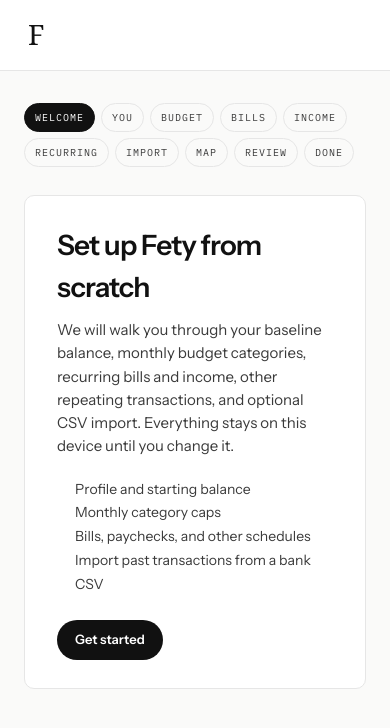
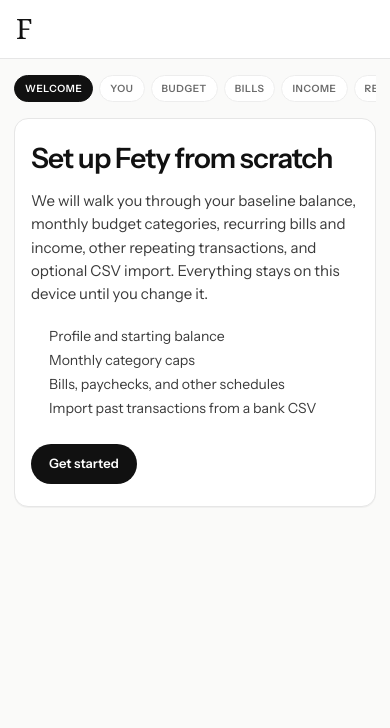
Before and after one commit to brittanyparity/fety, a React (Vite) app: page / in a window 390 px wide. Shown: the top 728 px of the page. Built offline with nearby package versions, Linux system fonts and the light colour scheme; the HTML template or start-up script is replaced by a standard one; a web font is replaced by a local one.

Commit message:
Optimized for mobile

```diff
--- a/src/index.css
+++ b/src/index.css
@@ -615,6 +615,141 @@
   min-width: 0;
 }
 
+/* ─── Setup / onboarding ─────────────────────────────────────────────────── */
+
+.fety-onboarding {
+  min-height: 100dvh;
+  min-height: 100vh;
+  display: flex;
+  flex-direction: column;
+  background: var(--bg);
+  color: var(--ink);
+}
+
+.fety-onboarding-header {
+  flex-shrink: 0;
+  padding: 16px 20px;
+  border-bottom: 1px solid var(--border);
+  background: var(--surface);
+}
+
+.fety-onboarding-scroll {
+  flex: 1;
+  min-height: 0;
+  overflow-y: auto;
+  -webkit-overflow-scrolling: touch;
+}
+
+.fety-onboarding-inner {
+  width: 100%;
+  max-width: 640px;
+  margin: 0 auto;
+  padding: 20px 20px 32px;
+  box-sizing: border-box;
+}
+
+.fety-onboarding-steps {
+  display: flex;
+  flex-wrap: wrap;
+  gap: 6px;
+  margin-bottom: 16px;
+}
+
+.fety-onboarding-step {
+  font-size: 10px;
+  font-weight: 600;
+  letter-spacing: 0.06em;
+  text-transform: uppercase;
+  padding: 5px 10px;
+  border-radius: 99px;
+  border: 1px solid var(--border-soft);
+  background: var(--surface);
+  color: var(--ink-3);
+  white-space: nowrap;
+}
+
+.fety-onboarding-step-active {
+  background: var(--ink);
+  border-color: var(--ink);
+  color: #fff;
+}
+
+.fety-onboarding-step-done {
+  color: var(--ink-2);
+  border-color: var(--border);
+}
+
+.fety-onboarding-card {
+  background: var(--surface);
+  border: 1px solid var(--border);
+  border-radius: 16px;
+  padding: 22px 22px 26px;
+  box-shadow: 0 1px 0 rgba(0, 0, 0, 0.04);
+}
+
+.fety-onboarding-two-col {
+  display: grid;
+  grid-template-columns: 1fr 1fr;
+  gap: 14px;
+}
+
+.fety-onboarding-actions {
+  display: flex;
+  flex-wrap: wrap;
+  gap: 10px;
+  margin-top: 24px;
+}
+
+.fety-onboarding-actions button {
+  min-height: 44px;
+}
+
+.fety-onboarding-schedule-grid {
+  display: grid;
+  grid-template-columns: 1.2fr 100px 1fr auto;
+  gap: 8px;
+  margin-bottom: 10px;
+  align-items: end;
+}
+
+.fety-onboarding-budget-row {
+  display: grid;
+  grid-template-columns: auto 1fr minmax(110px, 130px) auto;
+  gap: 8px;
+  align-items: end;
+}
+
+.fety-onboarding-table-wrap {
+  overflow: auto;
+  -webkit-overflow-scrolling: touch;
+}
+
+.fety-onboarding-table-wrap table {
+  min-width: 560px;
+}
+
+/* ─── Calendar layout hooks ──────────────────────────────────────────────── */
+
+.fety-calendar-root {
+  min-width: 0;
+}
+
+.fety-cal-month-wrap {
+  width: 100%;
+  min-width: 0;
+}
+
+.fety-cal-week-stack {
+  width: 100%;
+}
+
+.fety-cal-year-scroll-wrap {
+  width: 100%;
+  min-width: 0;
+  overflow-x: auto;
+  -webkit-overflow-scrolling: touch;
+}
+
 /* Smaller desktop / tablet: stack compact tiles; full-width as large tiles */
 @media (max-width: 1024px) {
   .fety-widget-row-grid {
@@ -847,6 +982,180 @@
     flex-direction: column !important;
   }
 
+  .fety-calendar-root {
+    width: 100% !important;
+    flex: 1;
+    min-height: 0;
+  }
+
+  .fety-calendar-toolbar {
+    padding: 12px 14px !important;
+    gap: 10px !important;
+    align-items: stretch !important;
+  }
+
+  .fety-calendar-toolbar-title {
+    flex: 1 1 100%;
+    font-size: 14px !important;
+  }
+
+  .fety-calendar-toolbar-spacer {
+    display: none;
+  }
+
+  .fety-calendar-toolbar-views {
+    flex: 1 1 100%;
+    width: 100%;
+    overflow-x: auto;
+    flex-wrap: nowrap !important;
+    scrollbar-width: none;
+    -webkit-overflow-scrolling: touch;
+  }
+
+  .fety-calendar-toolbar-views::-webkit-scrollbar {
+    display: none;
+  }
+
+  .fety-calendar-toolbar-views button {
+    flex-shrink: 0;
+    padding: 6px 12px !important;
+  }
+
+  .fety-calendar-toolbar-nav {
+    flex: 1 1 100%;
+    width: 100%;
+    justify-content: space-between !important;
+  }
+
+  .fety-calendar-main {
+    flex: 1 1 auto;
+    min-height: 0;
+    width: 100%;
+  }
+
+  .fety-calendar-scroll {
+    padding: 12px 14px 16px !important;
+  }
+
+  .fety-calendar-side-panel {
+    width: 100% !important;
+    max-width: none !important;
+    flex: 0 0 auto;
+    max-height: min(52vh, 420px);
+    border-left: none !important;
+    border-top: 1px solid var(--border);
+  }
+
+  .fety-calendar-body[data-cal-view="weekly"] .fety-cal-week-row,
+  .fety-calendar-body[data-cal-view="biweekly"] .fety-cal-week-row {
+    grid-template-columns: 1fr !important;
+  }
+
+  .fety-cal-month-dow {
+    display: none;
+  }
+
+  .fety-cal-month-grid {
+    grid-template-columns: 1fr !important;
+    gap: 8px !important;
+  }
+
+  .fety-cal-month-grid button {
+    min-height: 72px !important;
+  }
+
+  .fety-cal-year-scroll-wrap .fety-cal-year-grid {
+    min-width: 520px;
+  }
+
+  .fety-cal-daily-totals {
+    flex-direction: column !important;
+  }
+
+  .fety-yearly-dow-wrap {
+    padding: 0 10px;
+  }
+
+  .fety-yearly-legend {
+    padding: 10px 14px 12px;
+  }
+
+  .fety-onboarding-header {
+    padding: 14px 16px;
+    padding-top: calc(14px + env(safe-area-inset-top, 0px));
+  }
+
+  .fety-onboarding-inner {
+    padding: 16px 14px calc(24px + env(safe-area-inset-bottom, 0px));
+  }
+
+  .fety-onboarding-card {
+    padding: 18px 16px 22px;
+    border-radius: 14px;
+  }
+
+  .fety-onboarding-steps {
+    flex-wrap: nowrap;
+    overflow-x: auto;
+    scrollbar-width: none;
+    margin-bottom: 14px;
+    padding-bottom: 2px;
+  }
+
+  .fety-onboarding-steps::-webkit-scrollbar {
+    display: none;
+  }
+
+  .fety-onboarding-two-col {
+    grid-template-columns: 1fr;
+  }
+
+  .fety-onboarding-schedule-grid,
+  .fety-onboarding-schedule-grid--wide {
+    grid-template-columns: 1fr !important;
+    gap: 10px !important;
+    padding: 12px;
+    border: 1px solid var(--border-soft);
+    border-radius: 12px;
+    background: var(--bg);
+  }
+
+  .fety-onboarding-budget-row {
+    grid-template-columns: 1fr !important;
+  }
+
+  .fety-onboarding-budget-row > button,
+  .fety-onboarding-budget-row > div:last-child {
+    justify-self: start;
+  }
+
+  .fety-onboarding-actions {
+    flex-direction: column;
+  }
+
+  .fety-onboarding-actions button {
+    width: 100%;
+  }
+
+  .fety-page-header {
+    flex-direction: column !important;
+    align-items: stretch !important;
+    gap: 12px;
+  }
+
+  .fety-page-header-text h1 {
+    font-size: 22px !important;
+  }
+
+  .fety-networth-summary-grid,
+  .fety-networth-add-form {
+    grid-template-columns: 1fr !important;
+  }
+
+  .fety-networth-manage {
+    max-width: none !important;
+  }
+
   .fety-widget-row-grid {
     grid-template-columns: 1fr !important;
   }
--- a/src/views/ManageViews.tsx
+++ b/src/views/ManageViews.tsx
@@ -2157,8 +2157,8 @@
   });
 
   return (
-    <div style={{ display: "flex", flexDirection: "column", gap: 16, maxWidth: 720 }}>
-      <div style={{ display: "grid", gridTemplateColumns: "repeat(auto-fit, minmax(160px, 1fr))", gap: 12 }}>
+    <div style={{ display: "flex", flexDirection: "column", gap: 16, maxWidth: 720 }} className="fety-networth-manage">
+      <div className="fety-networth-summary-grid" style={{ display: "grid", gridTemplateColumns: "repeat(auto-fit, minmax(160px, 1fr))", gap: 12 }}>
         <div style={{ background: "var(--surface)", border: "1px solid var(--border)", borderRadius: 14, padding: "16px 18px" }}>
           <p className="fety-label" style={{ marginBottom: 6 }}>Assets</p>
           <p style={{ fontSize: 22, fontWeight: 600, color: "var(--ink)" }}>{usdF(totals.assets)}</p>
@@ -2209,6 +2209,7 @@
               });
               resetAddForm();
             }}
+            className="fety-networth-add-form"
             style={{ display: "grid", gridTemplateColumns: "repeat(auto-fit, minmax(140px, 1fr))", gap: 10, alignItems: "end", paddingTop: 4, borderTop: "1px solid var(--border-soft)" }}
           >
             <div>
--- a/src/views/OnboardingView.tsx
+++ b/src/views/OnboardingView.tsx
@@ -402,35 +402,25 @@
   };
 
   return (
-    <div style={{ minHeight: "100vh", background: "var(--bg)", display: "flex", flexDirection: "column" }}>
-      <header style={{ padding: "20px 28px", borderBottom: "1px solid var(--border)", background: "var(--surface)" }}>
+    <div className="fety-onboarding">
+      <header className="fety-onboarding-header">
         <FetyLogo />
       </header>
 
-      <div style={{ flex: 1, overflowY: "auto", padding: "32px 24px 48px" }}>
-        <div style={{ maxWidth: 720, margin: "0 auto" }}>
-          <div style={{ display: "flex", gap: 6, flexWrap: "wrap", marginBottom: 28 }}>
+      <div className="fety-onboarding-scroll">
+        <div className="fety-onboarding-inner">
+          <div className="fety-onboarding-steps">
             {STEPS.map((s, i) => (
               <div
                 key={s.id}
-                style={{
-                  fontSize: 10,
-                  fontFamily: "var(--font-mono)",
-                  letterSpacing: "0.1em",
-                  textTransform: "uppercase",
-                  padding: "6px 10px",
-                  borderRadius: 99,
-                  border: `1px solid ${i <= stepIndex ? "var(--ink)" : "var(--border)"}`,
-                  background: i === stepIndex ? "var(--ink)" : i < stepIndex ? "var(--paper)" : "transparent",
-                  color: i === stepIndex ? "#fff" : "var(--ink-2)",
-                }}
+                className={`fety-onboarding-step${i === stepIndex ? " fety-onboarding-step-active" : ""}${i < stepIndex ? " fety-onboarding-step-done" : ""}`}
               >
                 {s.label}
               </div>
             ))}
           </div>
 
-          <div style={{ background: "var(--surface)", border: "1px solid var(--border)", borderRadius: "var(--radius-card)", padding: "28px 32px" }}>
+          <div className="fety-onboarding-card">
             {step === "welcome" && (
               <>
                 <h1 style={{ fontSize: 28, fontWeight: 600, letterSpacing: "-0.03em", color: "var(--ink)", marginBottom: 10 }}>
@@ -465,7 +455,7 @@
                     <label className="fety-label" style={{ display: "block", marginBottom: 6 }}>Email (optional)</label>
                     <input value={email} onChange={(e) => setEmail(e.target.value)} type="email" style={inputStyle} placeholder="you@example.com" />
                   </div>
-                  <div style={{ display: "grid", gridTemplateColumns: "1fr 1fr", gap: 12 }}>
+                  <div className="fety-onboarding-two-col">
                     <div>
                       <label className="fety-label" style={{ display: "block", marginBottom: 6 }}>Starting balance</label>
                       <CurrencyInput value={startingBalance} onChange={setStartingBalance} placeholder="0.00" />
@@ -488,7 +478,7 @@
                     Transactions before this date won&apos;t change your starting balance; activity on and after this date builds from the amount above.
                   </p>
                 </div>
-                <div style={{ display: "flex", gap: 10, marginTop: 24 }}>
+                <div className="fety-onboarding-actions">
                   <button type="button" style={btnSecondary} onClick={goBack}>Back</button>
                   <button type="button" style={btnPrimary} onClick={saveProfile}>Continue</button>
                 </div>
@@ -542,6 +532,7 @@
                     return (
                       <div
                         key={row.draftId}
+                        className="fety-onboarding-budget-row"
                         style={{
                           display: "grid",
                           gridTemplateColumns: "auto 1fr minmax(110px, 130px) auto",
@@ -646,7 +637,8 @@
                 >
                   + Add category
                 </button>
-                <div style={{ display: "flex", gap: 10, marginTop: 24 }}>
+                <div className="fety-onboarding-actions"
+                  style={{ display: "flex", gap: 10, marginTop: 24 }}>
                   <button type="button" style={btnSecondary} onClick={goBack}>Back</button>
                   <button type="button" style={btnPrimary} onClick={saveBudget}>Continue</button>
                 </div>
@@ -665,7 +657,7 @@
                   <div style={{ display: "flex", flexDirection: "column", gap: 14, marginBottom: 12 }}>
                     {billRows.map((b, i) => (
                       <div key={i} style={{ padding: "12px 14px", border: "1px solid var(--border)", borderRadius: 12, background: "var(--surface)" }}>
-                        <div style={{ display: "grid", gridTemplateColumns: "1.2fr 100px 1fr auto", gap: 8, marginBottom: 10 }}>
+                        <div className="fety-onboarding-schedule-grid" style={{ display: "grid", gridTemplateColumns: "1.2fr 100px 1fr auto", gap: 8, marginBottom: 10 }}>
                           <input value={b.name} onChange={(e) => { const n = [...billRows]; n[i].name = e.target.value; setBillRows(n); }} style={inputStyle} placeholder="Rent" />
                           <CurrencyInput
                             compact
@@ -714,7 +706,8 @@
                 <button type="button" style={btnSecondary} onClick={() => setBillRows((r) => [...r, { name: "", amount: "", dueDay: 1, frequency: "monthly", category: "" }])}>
                   + Add bill
                 </button>
-                <div style={{ display: "flex", gap: 10, marginTop: 24 }}>
+                <div className="fety-onboarding-actions"
+                  style={{ display: "flex", gap: 10, marginTop: 24 }}>
                   <button type="button" style={btnSecondary} onClick={goBack}>Back</button>
                   <button type="button" style={btnSecondary} onClick={() => { onReplaceBills([]); goNext(); }}>Skip</button>
                   <button type="button" style={btnPrimary} onClick={saveBills}>Continue</button>
@@ -734,7 +727,7 @@
                   <div style={{ display: "flex", flexDirection: "column", gap: 14, marginBottom: 12 }}>
                     {incomeRows.map((b, i) => (
                       <div key={i} style={{ padding: "12px 14px", border: "1px solid var(--border)", borderRadius: 12, background: "var(--surface)" }}>
-                        <div style={{ display: "grid", gridTemplateColumns: "1.2fr 100px 1fr auto", gap: 8, marginBottom: 10 }}>
+                        <div className="fety-onboarding-schedule-grid" style={{ display: "grid", gridTemplateColumns: "1.2fr 100px 1fr auto", gap: 8, marginBottom: 10 }}>
                           <input value={b.name} onChange={(e) => { const n = [...incomeRows]; n[i].name = e.target.value; setIncomeRows(n); }} style={inputStyle} placeholder="Paycheck" />
                           <CurrencyInput
                             compact
@@ -819,7 +812,8 @@
                 >
                   + Add income stream
                 </button>
-                <div style={{ display: "flex", gap: 10, marginTop: 24 }}>
+                <div className="fety-onboarding-actions"
+                  style={{ display: "flex", gap: 10, marginTop: 24 }}>
                   <button type="button" style={btnSecondary} onClick={goBack}>Back</button>
                   <button type="button" style={btnSecondary} onClick={() => { onReplaceIncomeStreams([]); goNext(); }}>Skip</button>
                   <button type="button" style={btnPrimary} onClick={saveIncomeStreams}>Continue</button>
@@ -839,7 +833,7 @@
                   <div style={{ display: "flex", flexDirection: "column", gap: 14, marginBottom: 12 }}>
                     {recurringRows.map((b, i) => (
                       <div key={i} style={{ padding: "12px 14px", border: "1px solid var(--border)", borderRadius: 12, background: "var(--surface)" }}>
-                        <div style={{ display: "grid", gridTemplateColumns: "1.2fr 100px 1fr 140px auto", gap: 8, marginBottom: 10 }}>
+                        <div className="fety-onboarding-schedule-grid fety-onboarding-schedule-grid--wide" style={{ display: "grid", gridTemplateColumns: "1.2fr 100px 1fr 140px auto", gap: 8, marginBottom: 10 }}>
                           <input value={b.name} onChange={(e) => { const n = [...recurringRows]; n[i].name = e.target.value; setRecurringRows(n); }} style={inputStyle} placeholder="Gym" />
                           <CurrencyInput
                             compact
@@ -912,7 +906,8 @@
                 >
                   + Add recurring transaction
                 </button>
-                <div style={{ display: "flex", gap: 10, marginTop: 24 }}>
+                <div className="fety-onboarding-actions"
+                  style={{ display: "flex", gap: 10, marginTop: 24 }}>
                   <button type="button" style={btnSecondary} onClick={goBack}>Back</button>
                   <button type="button" style={btnSecondary} onClick={() => { onReplaceRecurringTransactions([]); goNext(); }}>Skip</button>
                   <button type="button" style={btnPrimary} onClick={saveRecurringTransactions}>Continue</button>
@@ -959,7 +954,8 @@
                     Detected columns: {parsedCsv.headers.join(", ")}
                   </p>
                 )}
-                <div style={{ display: "flex", gap: 10, marginTop: 24 }}>
+                <div className="fety-onboarding-actions"
+                  style={{ display: "flex", gap: 10, marginTop: 24 }}>
                   <button type="button" style={btnSecondary} onClick={goBack}>Back</button>
                   <button type="button" style={btnSecondary} onClick={skipImport}>Skip import</button>
                   {parsedCsv && (
@@ -988,7 +984,8 @@
                   onColumnAssignmentsChange={setColumnAssignments}
                 />
                 {importError && <p style={{ color: "var(--trouble-dk)", fontSize: 12, marginTop: 12 }}>{importError}</p>}
-                <div style={{ display: "flex", gap: 10, marginTop: 24 }}>
+                <div className="fety-onboarding-actions"
+                  style={{ display: "flex", gap: 10, marginTop: 24 }}>
                   <button type="button" style={btnSecondary} onClick={() => setStep("import")}>Back</button>
                   <button
                     type="button"
@@ -1012,7 +1009,7 @@
                 <p style={{ fontSize: 12, color: "var(--ink-3)", marginBottom: 12 }}>
                   {importDrafts.filter((d) => d.include).length} of {importDrafts.length} rows selected
                 </p>
-                <div style={{ maxHeight: 360, overflow: "auto", border: "1px solid var(--border)", borderRadius: 12 }}>
+                <div className="fety-onboarding-table-wrap" style={{ maxHeight: 360, overflow: "auto", border: "1px solid var(--border)", borderRadius: 12 }}>
                   <table style={{ width: "100%", borderCollapse: "collapse", fontSize: 11 }}>
                     <thead>
                       <tr style={{ background: "var(--bg)", textAlign: "left" }}>
@@ -1127,7 +1124,8 @@
                     </tbody>
                   </table>
                 </div>
-                <div style={{ display: "flex", gap: 10, marginTop: 24 }}>
+                <div className="fety-onboarding-actions"
+                  style={{ display: "flex", gap: 10, marginTop: 24 }}>
                   <button type="button" style={btnSecondary} onClick={() => setStep("map")}>Back</button>
                   <button type="button" style={btnPrimary} onClick={commitImport}>Import selected</button>
                 </div>
```
Also changed, not shown: src/App.tsx (+24 -22 lines).
